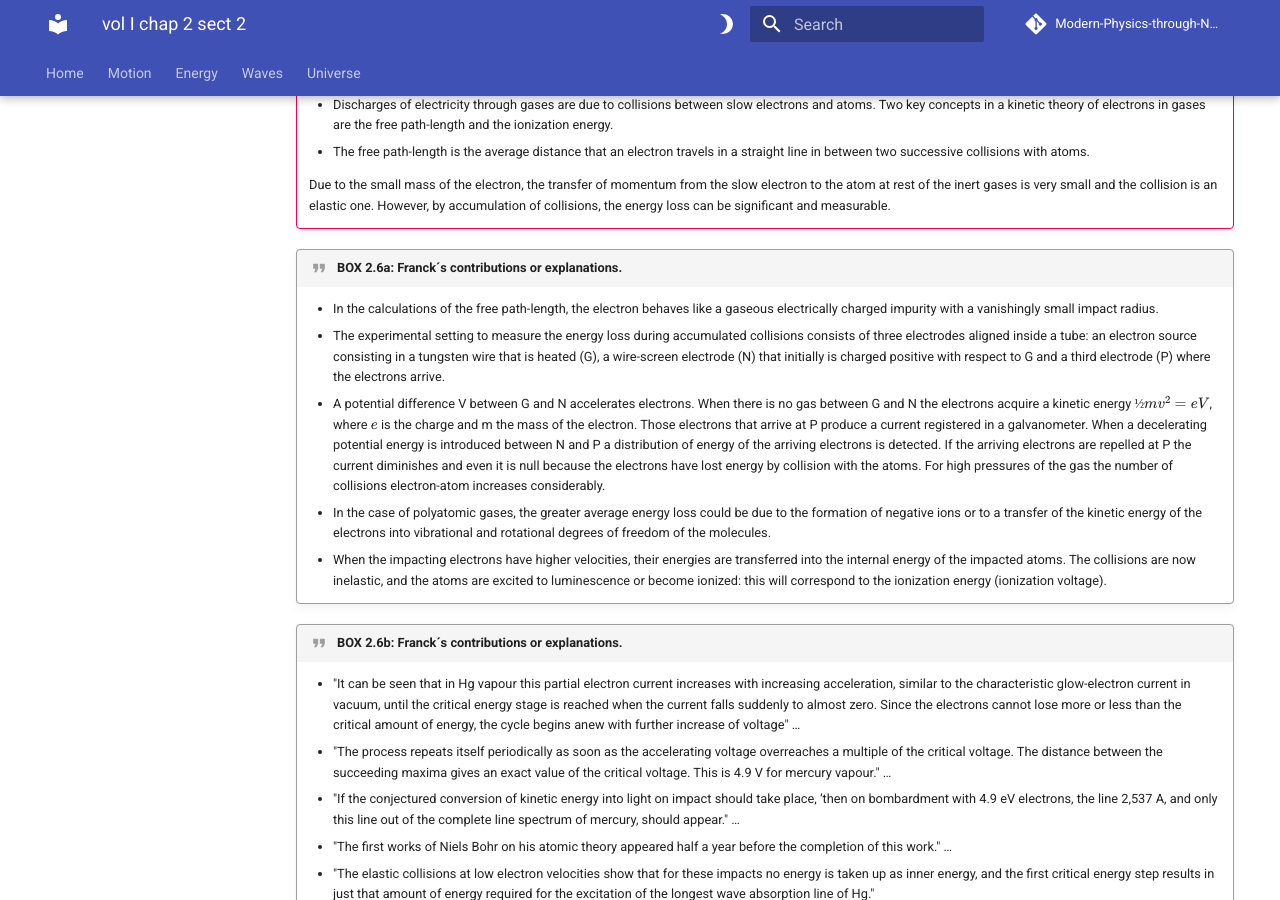
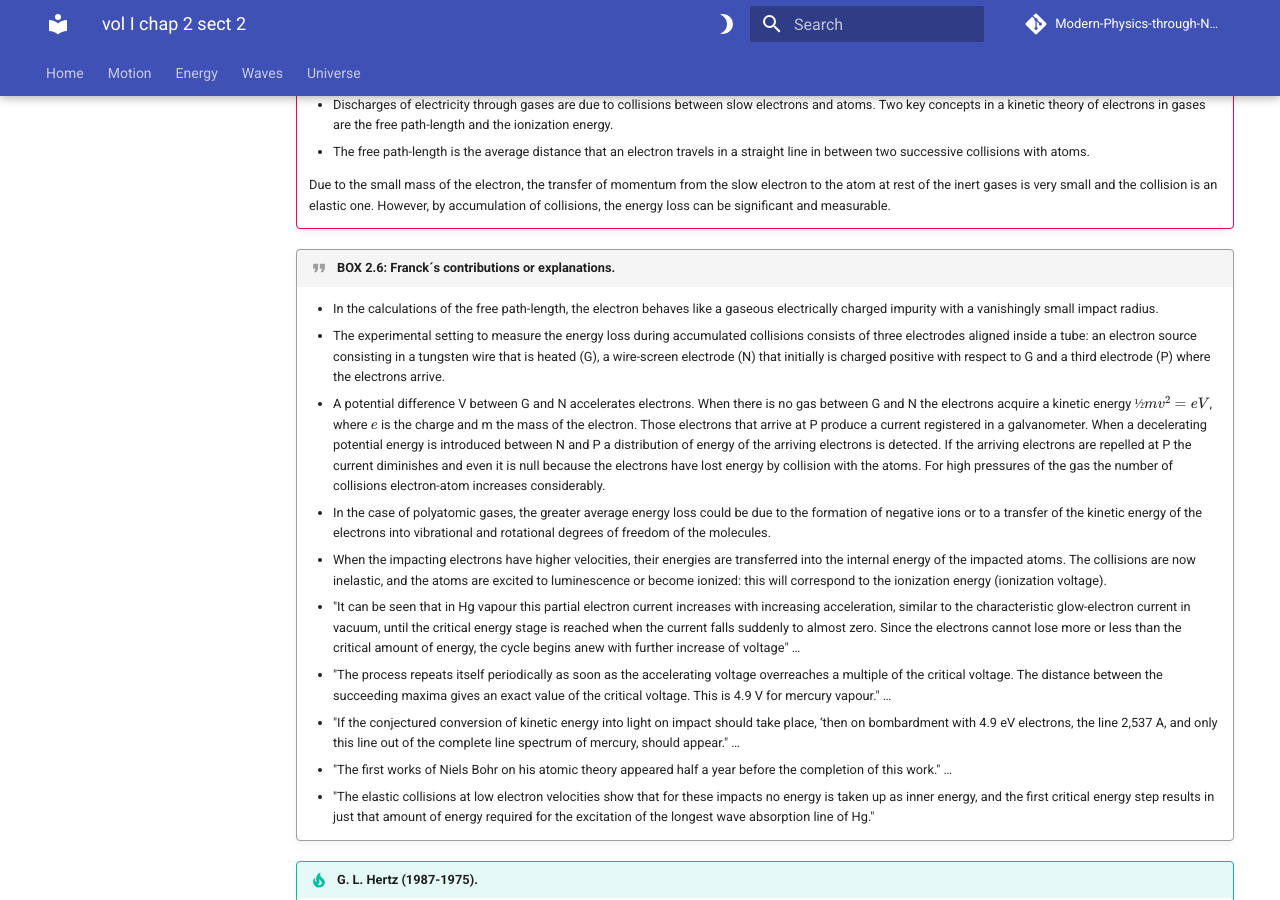
Before and after one commit to modphysnobel/modphysnobel.github.io, an MkDocs documentation site: the page built from docs/vol-I/vol-I-chap-2-sect-2.md, in a window 1280 px wide and 900 px high, scrolled down 2524 px. Built offline with MkDocs 1.6.1 and Material for MkDocs 9.7.7, drawn with Linux system fonts in a browser that asks for light colours; some web fonts are replaced; comment, search, counter and statistics services are not loaded.

Commit message:
Update vol-I-chap-2-sect-2.md

```diff
--- a/docs/vol-I/vol-I-chap-2-sect-2.md
+++ b/docs/vol-I/vol-I-chap-2-sect-2.md
@@ -70,7 +70,7 @@ In what follows, we consider two kinds of publications that are available in the
 	Due to the small mass of the electron, the transfer of momentum from the slow electron to the atom at rest of the inert gases is very small and the collision is an elastic one. However, by accumulation of collisions, the energy loss can be significant and measurable.
 
 
-!!! quote "BOX 2.6a: Franck´s contributions or explanations."
+!!! quote "BOX 2.6: Franck´s contributions or explanations."
 	- In the calculations of the free path-length, the electron behaves like a gaseous electrically charged impurity with a vanishingly small impact radius.</li>
 	- The experimental setting to measure the energy loss during accumulated collisions consists of three electrodes aligned inside a tube: an electron source consisting in a tungsten wire that is heated (G), a wire-screen electrode (N) that initially is charged positive with respect to G and a third electrode (P) where the electrons arrive.</li>
 	- A potential difference V between G and N accelerates electrons. When there is no gas between G and N the electrons acquire a kinetic energy $½mv^2 = eV$, where $e$ is the charge and m the mass of the electron.
@@ -78,8 +78,6 @@ In what follows, we consider two kinds of publications that are available in the
 	If the arriving electrons are repelled at P the current diminishes and even it is null because the electrons have lost energy by collision with the atoms. For high pressures of the gas the number of collisions electron-atom increases considerably.</li>
 	- In the case of polyatomic gases, the greater average energy loss could be due to the formation of negative ions or to a transfer of the kinetic energy of the electrons into vibrational and rotational degrees of freedom of the molecules.</li>
 	- When the impacting electrons have higher velocities, their energies are transferred into the internal energy of the impacted atoms. The collisions are now inelastic, and the atoms are excited to luminescence or become ionized: this will correspond to the ionization energy (ionization voltage).</li>
-
-!!! quote "BOX 2.6b: Franck´s contributions or explanations."
 	- "It can be seen that in Hg vapour this partial electron current increases with increasing acceleration, similar to the characteristic glow-electron current in vacuum, until the critical energy stage is reached when the current falls suddenly to almost zero. Since the electrons cannot lose more or less than the critical amount of energy, the cycle begins anew with further increase of voltage"
 	…
 	- "The process repeats itself periodically as soon as the accelerating voltage overreaches a multiple of the critical voltage. The distance between the succeeding maxima gives an exact value of the critical voltage. This is 4.9 V for mercury vapour."
```
